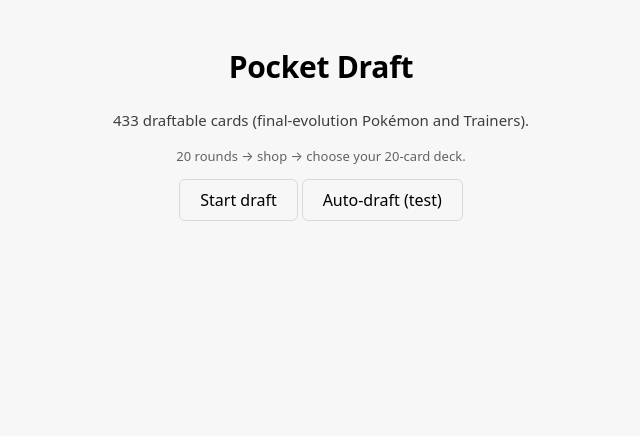
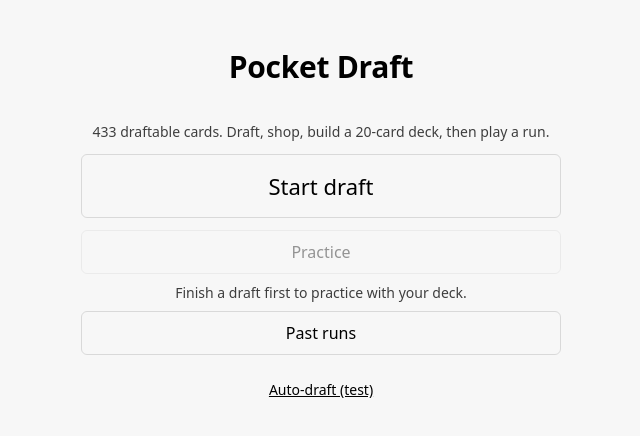
Before and after one commit to thomas-tahk/pocket-draft, a React (Vite) app: page / in a window 1280 px wide. Shown: the top 436 px of the page, without its empty margins (319-959 px from the left). Built offline with nearby package versions, Linux system fonts and the light colour scheme.

Commit message:
Opening screen: HomeView with Draft / Continue run, Practice, Past runs

```diff
--- a/src/App.tsx
+++ b/src/App.tsx
@@ -5,11 +5,12 @@
 import { DeckbuildView } from './components/DeckbuildView';
 import { ReviewView } from './components/ReviewView';
 import { SharedDeckView } from './components/SharedDeckView';
+import { HomeView } from './components/HomeView';
 import { HistoryView } from './components/HistoryView';
 import { BattleScreen } from './battle/BattleScreen';
 import { expandDeck } from './game/deck';
 import { autoDeck } from './game/api';
-import { derivePhase, HISTORY_CAP, TOTAL_PACKS, useDraftStore } from './stores/draftStore';
+import { derivePhase, useDraftStore } from './stores/draftStore';
 import { decodeDeck, type Decklist } from './share/deckCode';
 import type { Card } from './types/card';
 
@@ -29,6 +30,7 @@
   const [pool, setPool] = useState<CardPool | null>(null);
   const [error, setError] = useState<string | null>(null);
   const [historyOpen, setHistoryOpen] = useState(false);
+  const [homeOpen, setHomeOpen] = useState(true);
   const [playing, setPlaying] = useState(false);
   const [sharedDeck, setSharedDeck] = useState<Decklist | null>(readSharedDeck);
 
@@ -131,37 +133,30 @@
     );
   }
 
-  if (phase === 'unstarted') {
+  if (phase === 'unstarted' || (homeOpen && phase === 'review' && run?.status === 'active')) {
     return (
-      <main style={{ padding: 24, maxWidth: 720, margin: '0 auto', textAlign: 'center' }}>
-        <h1>Pocket Draft</h1>
-        <p style={{ opacity: 0.75 }}>
-          {pool.draftableCards.length} draftable cards (final-evolution Pokémon and Trainers).
-        </p>
-        <p style={{ opacity: 0.6, fontSize: 13 }}>
-          {TOTAL_PACKS} rounds → shop → choose your 20-card deck.
-        </p>
-        <button style={{ fontSize: 16, padding: '8px 20px' }} onClick={() => start(pool.draftableCards)}>
-          Start draft
-        </button>{' '}
-        <button
-          style={{ fontSize: 16, padding: '8px 20px' }}
-          onClick={() =>
-            autoDeck()
-              .then((d) => autoDraft(d.picks, d.deck))
-              .catch((e) => setError(String(e)))
-          }
-        >
-          Auto-draft (test)
-        </button>
-        {history.length > 0 && (
-          <div style={{ marginTop: 24 }}>
-            <button onClick={() => setHistoryOpen(true)} style={{ fontSize: 13 }}>
-              View past drafts ({history.length} / {HISTORY_CAP})
-            </button>
-          </div>
-        )}
-      </main>
+      <HomeView
+        cardCount={pool.draftableCards.length}
+        hasActiveRun={run?.status === 'active'}
+        canPractice={deckFinalized}
+        historyCount={history.length}
+        onDraft={() => {
+          setHomeOpen(false);
+          start(pool.draftableCards);
+        }}
+        onContinue={() => setHomeOpen(false)}
+        onPractice={() => {
+          setHomeOpen(false);
+          setPlaying(true);
+        }}
+        onPastRuns={() => setHistoryOpen(true)}
+        onAutoDraft={() => {
+          setHomeOpen(false);
+          autoDeck()
+            .then((d) => autoDraft(d.picks, d.deck))
+            .catch((e) => setError(String(e)));
+        }}
+      />
     );
   }
 
--- /dev/null
+++ b/src/components/HomeView.tsx
@@ -0,0 +1,42 @@
+import { HISTORY_CAP } from '../stores/draftStore';
+
+type Props = {
+  cardCount: number;
+  hasActiveRun: boolean;
+  canPractice: boolean;
+  historyCount: number;
+  onDraft: () => void;
+  onContinue: () => void;
+  onPractice: () => void;
+  onPastRuns: () => void;
+  onAutoDraft: () => void;
+};
+
+export function HomeView(p: Props) {
+  return (
+    <main className="home">
+      <h1>Pocket Draft</h1>
+      <p className="home-note">{p.cardCount} draftable cards. Draft, shop, build a 20-card deck, then play a run.</p>
+      {p.hasActiveRun ? (
+        <button className="home-primary" onClick={p.onContinue}>Continue run</button>
+      ) : (
+        <button className="home-primary" onClick={p.onDraft}>Start draft</button>
+      )}
+      <div className="home-secondary">
+        <button onClick={p.onPractice} disabled={!p.canPractice} aria-describedby="practice-reason">
+          Practice
+        </button>
+        {!p.canPractice && (
+          <span id="practice-reason" className="home-note">Finish a draft first to practice with your deck.</span>
+        )}
+        <button onClick={p.onPastRuns}>
+          Past runs{p.historyCount > 0 ? ` (${p.historyCount} / ${HISTORY_CAP})` : ''}
+        </button>
+      </div>
+      {p.hasActiveRun && (
+        <button className="home-link" onClick={p.onDraft}>Start a new draft instead</button>
+      )}
+      <button className="home-link" onClick={p.onAutoDraft}>Auto-draft (test)</button>
+    </main>
+  );
+}
--- a/src/screens.css
+++ b/src/screens.css
@@ -129,3 +129,20 @@
     justify-content: stretch;
   }
 }
+
+/* Opening screen (HomeView): one column, 16px gutters on a phone. */
+.home {
+  max-width: 480px;
+  margin: 0 auto;
+  padding: 24px 16px;
+  display: flex;
+  flex-direction: column;
+  gap: 12px;
+  align-items: stretch;
+  text-align: center;
+}
+.home button { min-height: 44px; font-size: 16px; padding: 8px 16px; }
+.home .home-primary { min-height: 64px; font-size: 22px; }
+.home-secondary { display: flex; flex-direction: column; gap: 8px; }
+.home-note { opacity: 0.75; font-size: 14px; margin: 0; }
+.home .home-link { background: none; border: none; text-decoration: underline; cursor: pointer; font-size: 14px; }
```
Also changed, not shown: 2 other files (tests, documents, lock files or other folders).
